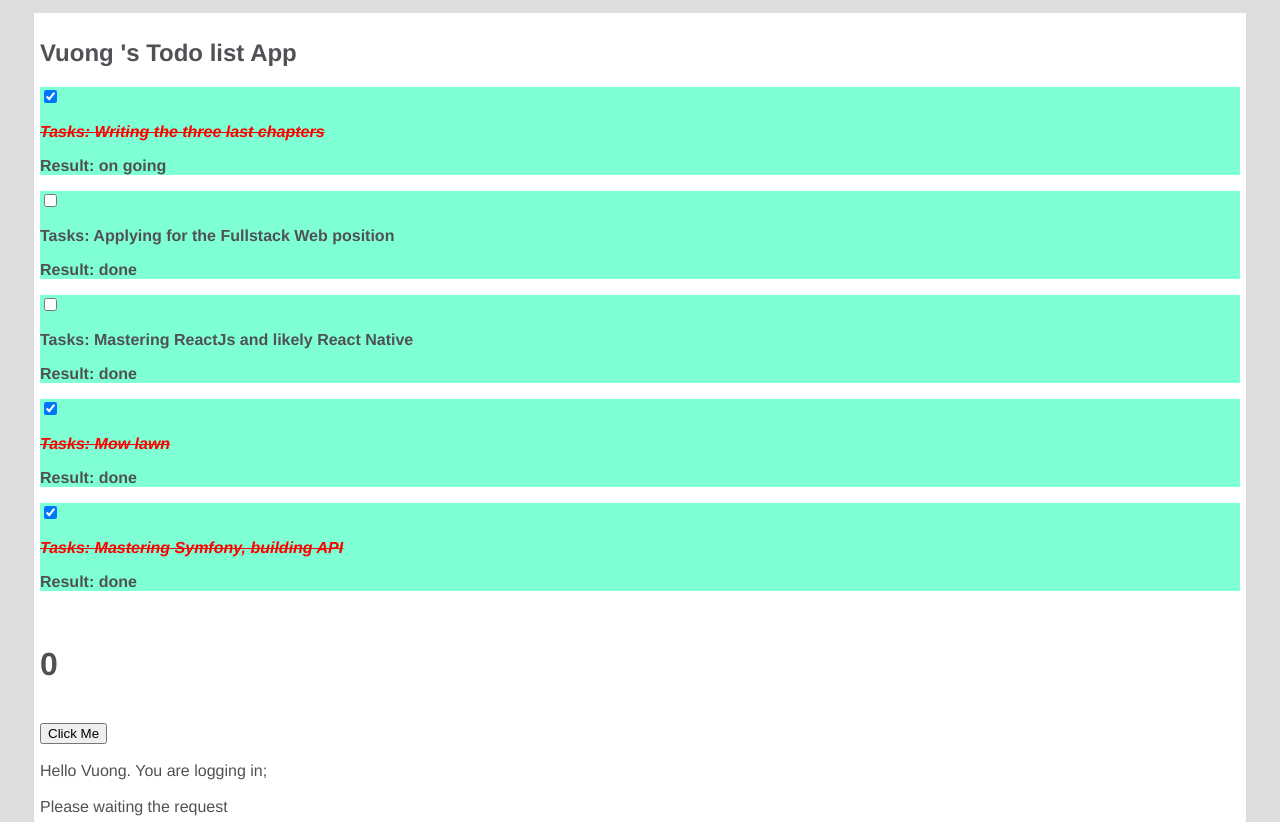
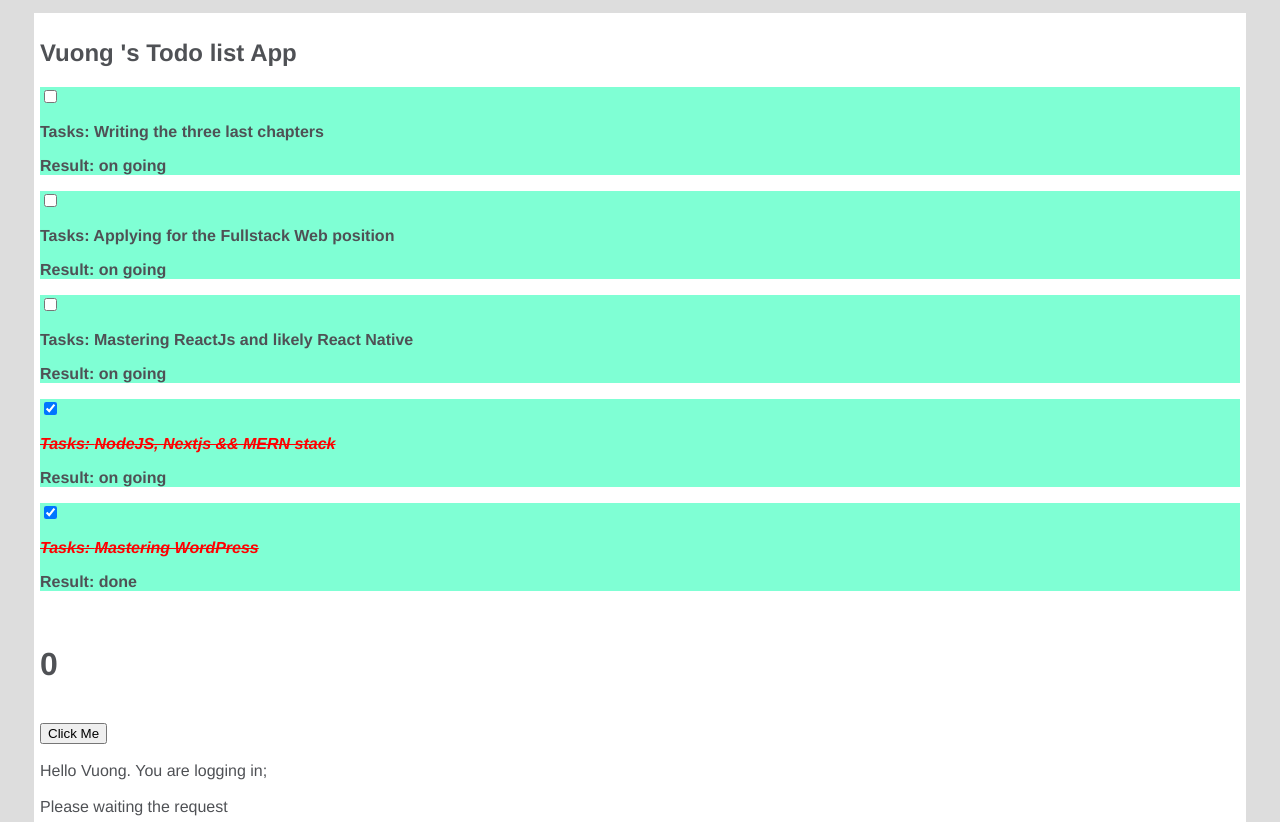
Before and after one commit to yeungon/Shopme, a React (Create React App) app: page / in a window 1280 px wide. Built offline with nearby package versions, Linux system fonts and the light colour scheme; no server answers.

Commit message:
change the data

```diff
--- a/src/Vuongtasks.js
+++ b/src/Vuongtasks.js
@@ -2,30 +2,30 @@ const Vuongtask = [
     {
         id: 1,
         text: "Writing the three last chapters",
-        completed: true,
+        completed: false,
         result: "on going"
     },
     {
         id: 2,
         text: "Applying for the Fullstack Web position",
         completed: false,
-        result: "done"
+        result: "on going"
     },
     {
         id: 3,
         text: "Mastering ReactJs and likely React Native",
         completed: false,
-        result: "done"
+        result: "on going"
     },
     {
         id: 4,
-        text: "Mow lawn",
+        text: "NodeJS, Nextjs && MERN stack",
         completed: true,
-        result: "done"
+        result: "on going"
     },
     {
         id: 5,
-        text: "Mastering Symfony, building API",
+        text: "Mastering WordPress",
         completed: true,
         result: "done"
 
```
